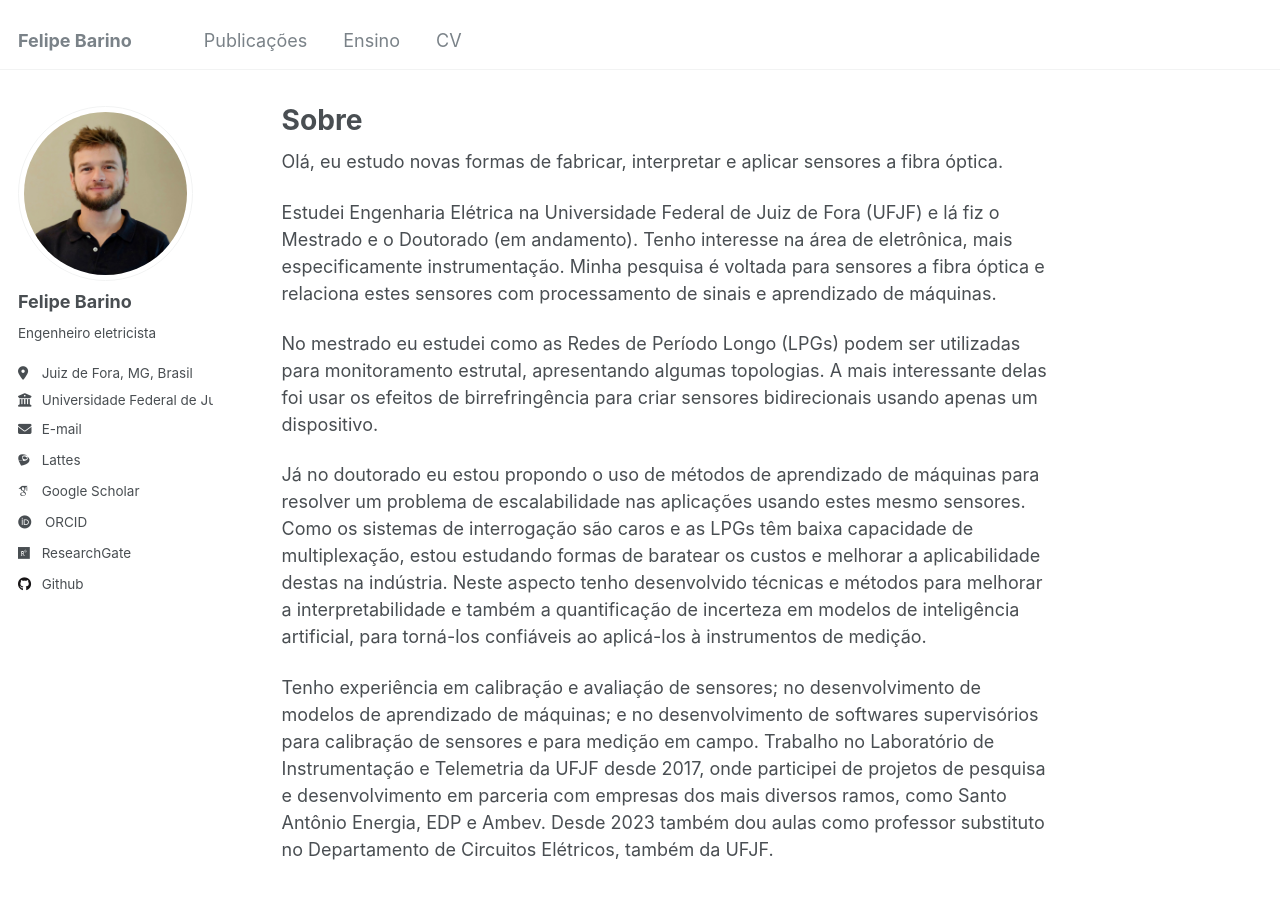
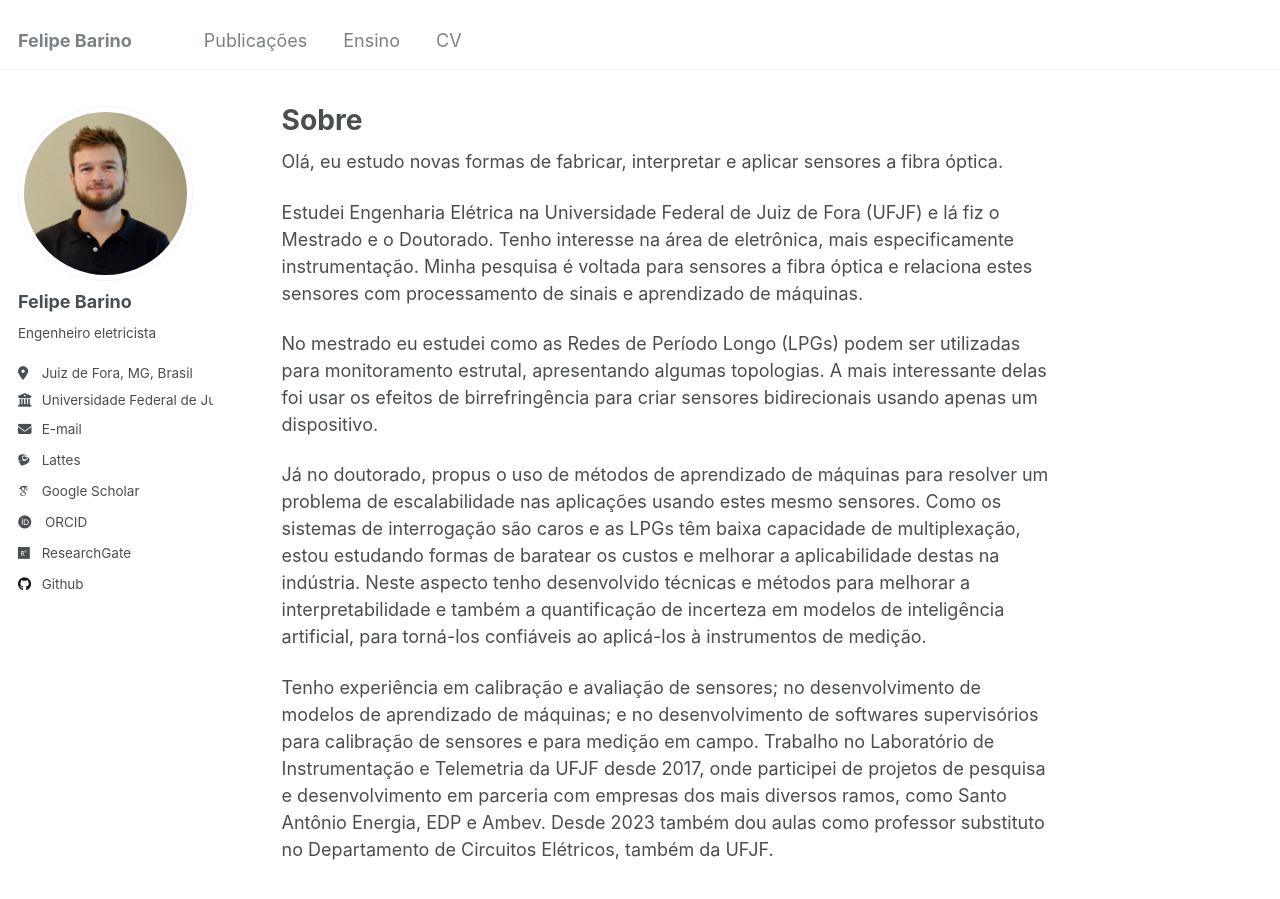
Before and after one commit to felipebarino/felipebarino.github.io, a Jekyll site: the page built from _pages/about.md, in a window 1280 px wide and 900 px high. Built offline with Jekyll 4.4.1, drawn with Linux system fonts in a browser that asks for light colours; some web fonts are replaced.

Commit message:
atualização pós defesa

```diff
--- a/_pages/about.md
+++ b/_pages/about.md
@@ -9,11 +9,11 @@ redirect_from:
 
 Olá, eu estudo novas formas de fabricar, interpretar e aplicar sensores a fibra óptica.
 
-Estudei Engenharia Elétrica na Universidade Federal de Juiz de Fora (UFJF) e lá fiz o Mestrado e o Doutorado (em andamento). Tenho interesse na área de eletrônica, mais especificamente instrumentação. Minha pesquisa é voltada para sensores a fibra óptica e relaciona estes sensores com processamento de sinais e aprendizado de máquinas.
+Estudei Engenharia Elétrica na Universidade Federal de Juiz de Fora (UFJF) e lá fiz o Mestrado e o Doutorado. Tenho interesse na área de eletrônica, mais especificamente instrumentação. Minha pesquisa é voltada para sensores a fibra óptica e relaciona estes sensores com processamento de sinais e aprendizado de máquinas.
 
 No mestrado eu estudei como as Redes de Período Longo (LPGs) podem ser utilizadas para monitoramento estrutal, apresentando algumas topologias. A mais interessante delas foi usar os efeitos de birrefringência para criar sensores bidirecionais usando apenas um dispositivo.
 
-Já no doutorado eu estou propondo o uso de métodos de aprendizado de máquinas para resolver um problema de escalabilidade nas aplicações usando estes mesmo sensores. Como os sistemas de interrogação são caros e as LPGs têm baixa capacidade de multiplexação, estou estudando formas de baratear os custos e melhorar a aplicabilidade destas na indústria. Neste aspecto tenho desenvolvido técnicas e métodos para melhorar a interpretabilidade e também a quantificação de incerteza em modelos de inteligência artificial, para torná-los confiáveis ao aplicá-los à instrumentos de medição.
+Já no doutorado, propus o uso de métodos de aprendizado de máquinas para resolver um problema de escalabilidade nas aplicações usando estes mesmo sensores. Como os sistemas de interrogação são caros e as LPGs têm baixa capacidade de multiplexação, estou estudando formas de baratear os custos e melhorar a aplicabilidade destas na indústria. Neste aspecto tenho desenvolvido técnicas e métodos para melhorar a interpretabilidade e também a quantificação de incerteza em modelos de inteligência artificial, para torná-los confiáveis ao aplicá-los à instrumentos de medição.
 
 Tenho experiência em calibração e avaliação de sensores; no desenvolvimento de modelos de aprendizado de máquinas; e no desenvolvimento de softwares supervisórios para calibração de sensores e para medição em campo. Trabalho no Laboratório de Instrumentação e Telemetria da UFJF desde 2017, onde participei de projetos de pesquisa e desenvolvimento em parceria com empresas dos mais diversos ramos, como Santo Antônio Energia, EDP e Ambev. Desde 2023 também dou aulas como professor substituto no Departamento de Circuitos Elétricos, também da UFJF.
 
```
Also changed, not shown: _pages/cv.md (+5 -1 lines), _publications/2021-07-30-Sensores-opticos-baseados-em-lpfgs-para-identificacao-de-condicoes-de-carregamento-em-estruturas.md (+1 -1 lines), _publications/2025-01-21-Machine-learning-based-log-period-fiber-grating-demodulation.md (added, +28 -0 lines), 1 other file.
